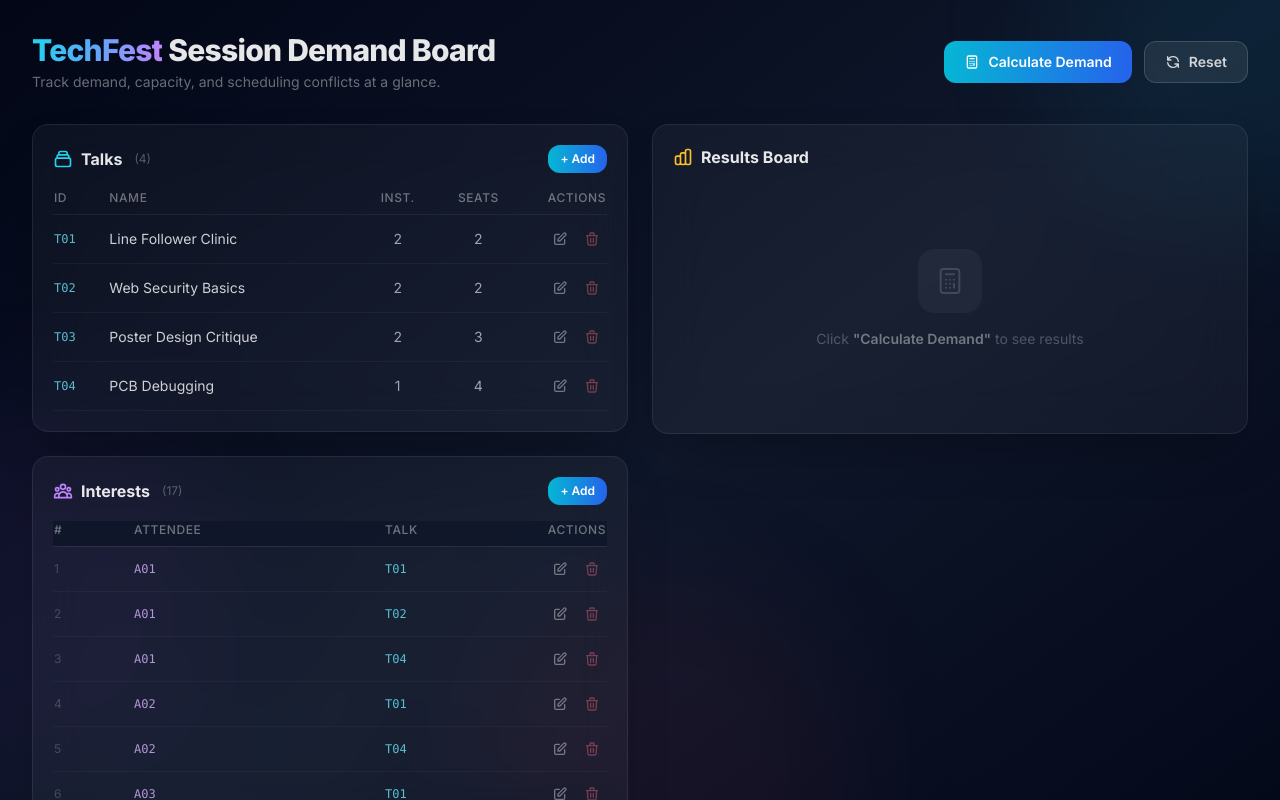
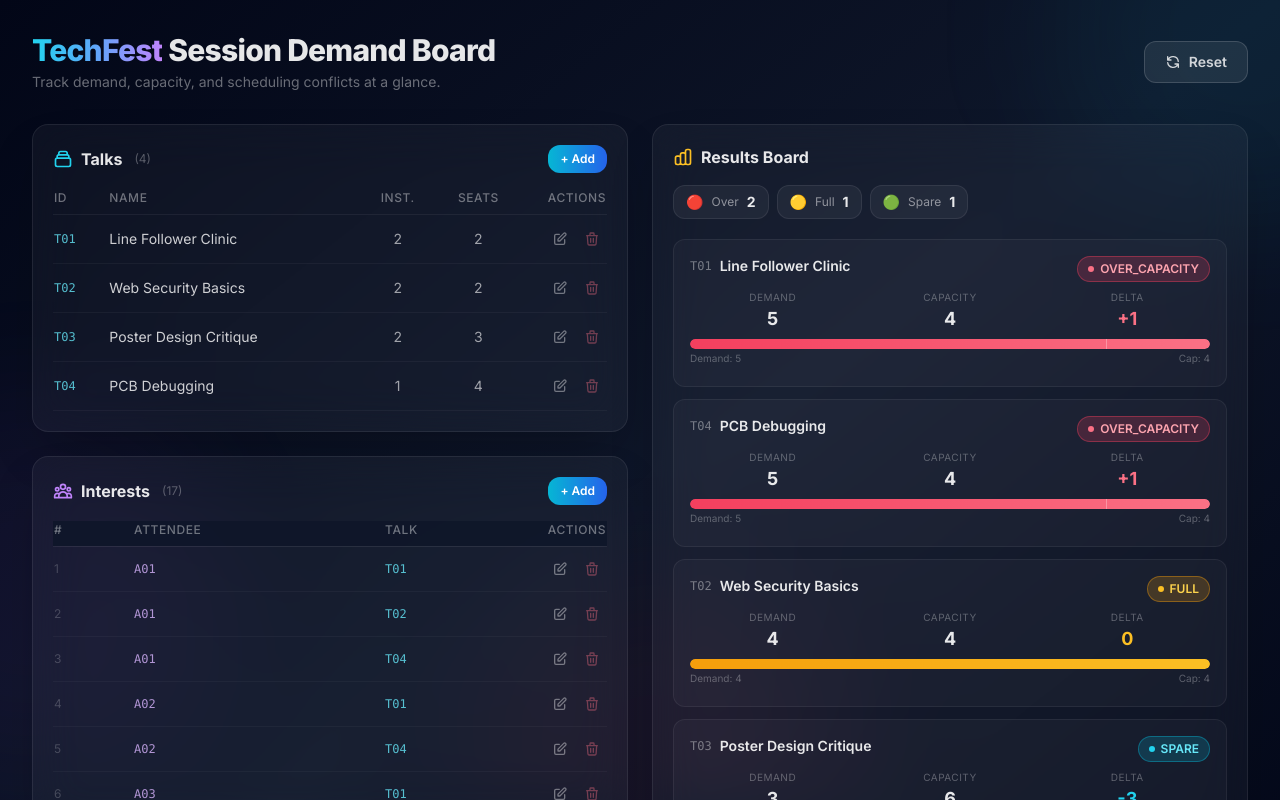
Before and after one commit to codervaruns/TechFest-Session-Demand-Board, a React (Vite) app: page / in a window 1280 px wide. Shown: the top 800 px of the page. Built offline with nearby package versions, Linux system fonts and the light colour scheme.

Commit message:
refactor: implement live calculation via useEffect and remove manual calculate button

```diff
--- a/src/App.jsx
+++ b/src/App.jsx
@@ -1,4 +1,4 @@
-import { useState } from 'react';
+import { useState, useEffect } from 'react';
 
 // ─── Default Data ───────────────────────────────────────────────────────────────
 
@@ -379,10 +379,9 @@ export default function App() {
   const [error, setError] = useState(null);
   const [modalState, setModalState] = useState(null); // { type, mode, index, data }
 
-  // ── Actions ───────────────────────────────────────────────────────────────────
+  // ── Live Validation & Calculation ─────────────────────────────────────────────
 
-  const handleCalculate = () => {
-    // Strip internal keys before validation
+  useEffect(() => {
     const cleanTalks = talks.map(({ _key, ...rest }) => rest);
     const cleanInterests = interests.map(({ _key, ...rest }) => rest);
 
@@ -390,19 +389,18 @@ export default function App() {
     if (!validation.valid) {
       setError(validation.error);
       setResults(null);
-      return;
-    }
-
+    } else {
       setError(null);
       const raw = calculateResults(cleanTalks, cleanInterests);
       setResults(sortResults(raw));
-  };
+    }
+  }, [talks, interests]);
+
+  // ── Actions ───────────────────────────────────────────────────────────────────
 
   const handleReset = () => {
     setTalks(deepClone(DEFAULT_TALKS));
     setInterests(deepClone(DEFAULT_INTERESTS));
-    setResults(null);
-    setError(null);
   };
 
   // ── Talk CRUD ─────────────────────────────────────────────────────────────────
@@ -483,15 +481,6 @@ export default function App() {
                 Track demand, capacity, and scheduling conflicts at a glance.
               </p>
             </div>
-            <div className="flex gap-3">
-              <button id="calculate-btn" onClick={handleCalculate} className="btn-primary">
-                <span className="flex items-center gap-2">
-                  <svg className="w-4 h-4" fill="none" viewBox="0 0 24 24" stroke="currentColor" strokeWidth={2}>
-                    <path strokeLinecap="round" strokeLinejoin="round" d="M9 7h6m0 10v-3m-3 3h.01M9 17h.01M9 14h.01M12 14h.01M15 11h.01M12 11h.01M9 11h.01M7 21h10a2 2 0 002-2V5a2 2 0 00-2-2H7a2 2 0 00-2 2v14a2 2 0 002 2z" />
-                  </svg>
-                  Calculate Demand
-                </span>
-              </button>
             <button id="reset-btn" onClick={handleReset} className="btn-secondary">
               <span className="flex items-center gap-2">
                 <svg className="w-4 h-4" fill="none" viewBox="0 0 24 24" stroke="currentColor" strokeWidth={2}>
@@ -500,7 +489,6 @@ export default function App() {
                 Reset
               </span>
             </button>
-            </div>
           </div>
         </header>
 
@@ -675,16 +663,7 @@ export default function App() {
                 Results Board
               </h2>
 
-              {!results && !error && (
-                <div className="py-16 text-center">
-                  <div className="w-16 h-16 mx-auto mb-4 rounded-2xl bg-white/[0.04] flex items-center justify-center">
-                    <svg className="w-8 h-8 text-white/15" fill="none" viewBox="0 0 24 24" stroke="currentColor" strokeWidth={1.5}>
-                      <path strokeLinecap="round" strokeLinejoin="round" d="M9 7h6m0 10v-3m-3 3h.01M9 17h.01M9 14h.01M12 14h.01M15 11h.01M12 11h.01M9 11h.01M7 21h10a2 2 0 002-2V5a2 2 0 00-2-2H7a2 2 0 00-2 2v14a2 2 0 002 2z" />
-                    </svg>
-                  </div>
-                  <p className="text-white/25 text-sm">Click <span className="font-semibold text-white/40">"Calculate Demand"</span> to see results</p>
-                </div>
-              )}
+
 
               {results && (
                 <div className="space-y-5 animate-[fadeIn_0.3s_ease-out]">
```
Lines whose indentation alone changed are shown as unchanged.
